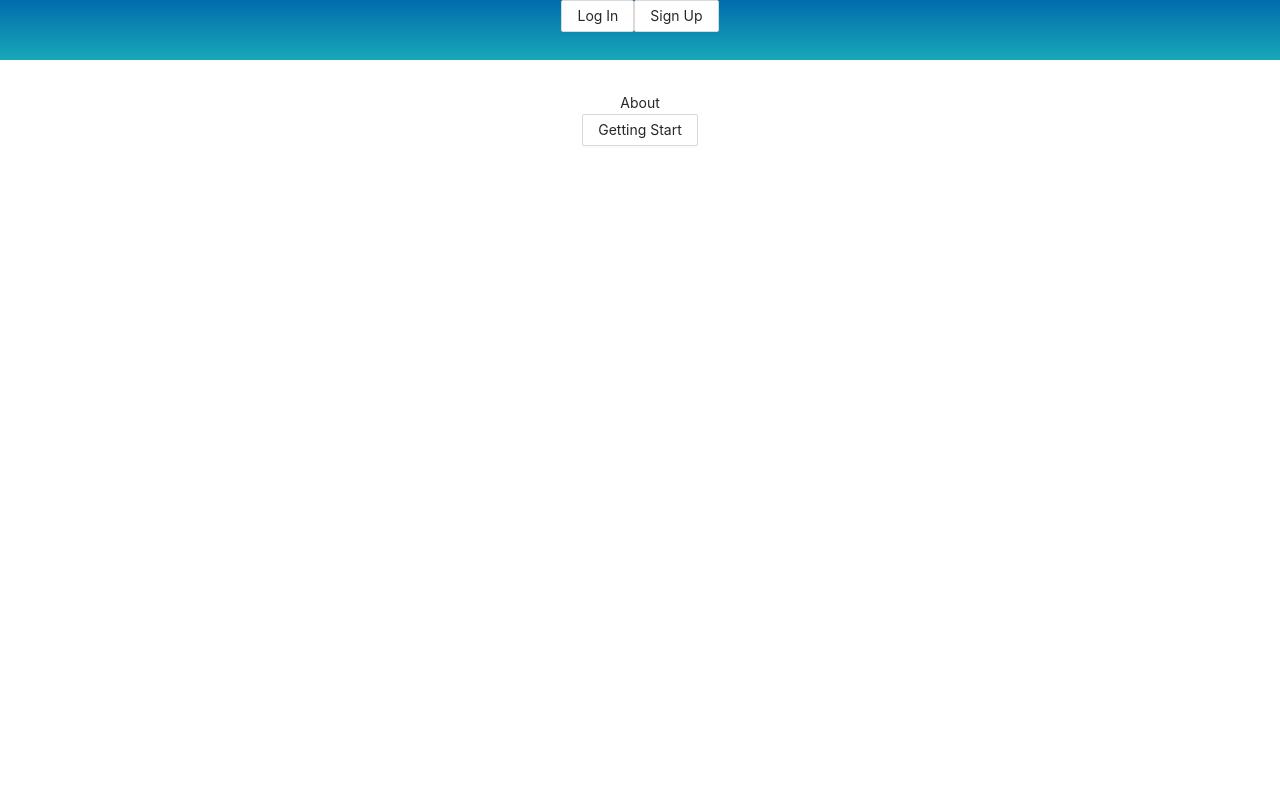
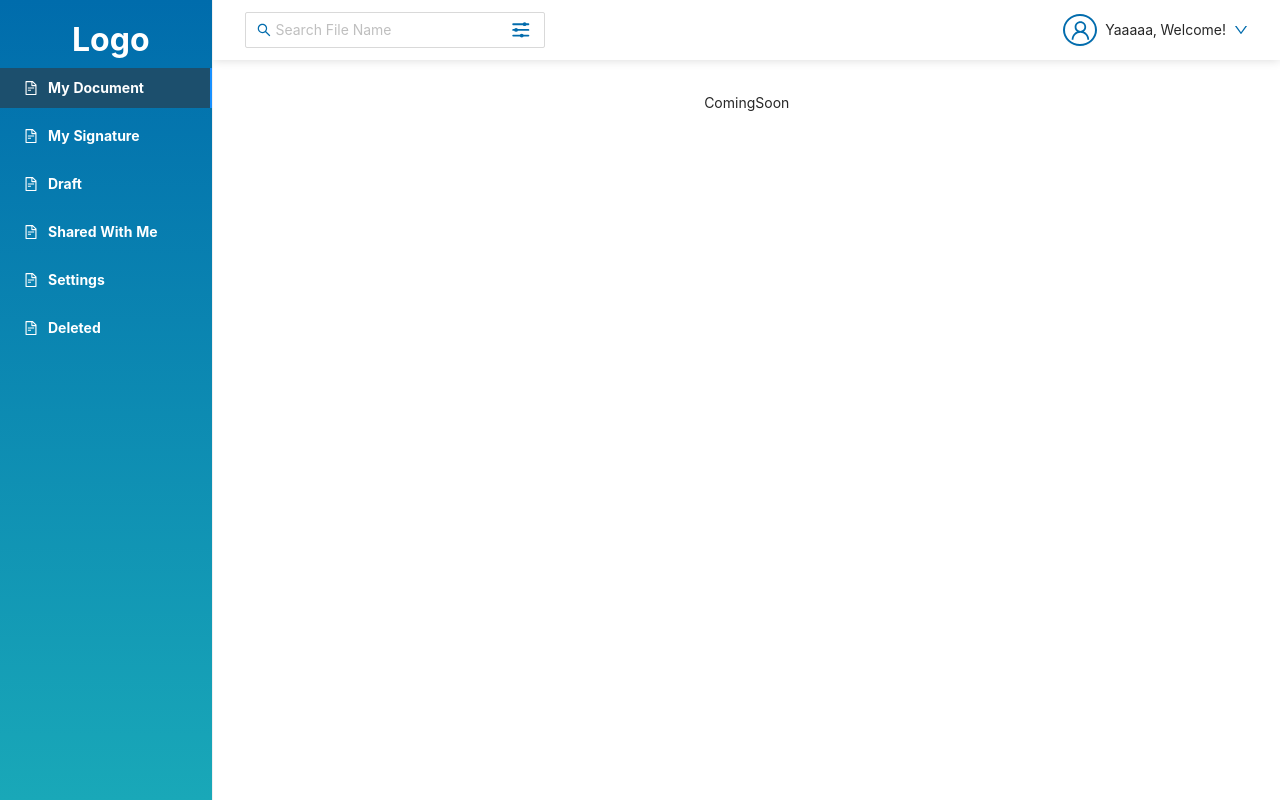
Before and after one commit to beca323/packyourname, a React (Create React App) app: page /#/dashboard in a window 1280 px wide. Built offline with nearby package versions, Linux system fonts and the light colour scheme.

Commit message:
hashrouter

```diff
--- a/src/Common/TopBar/TopBar.js
+++ b/src/Common/TopBar/TopBar.js
@@ -1,7 +1,10 @@
-import { ControlOutlined, DownOutlined, SearchOutlined, UserOutlined } from '@ant-design/icons'
+import { DownOutlined, SearchOutlined, UserOutlined } from '@ant-design/icons'
 import { Button, Input } from 'antd'
 import React from 'react'
 import { Container } from './Style'
+import Icon from '@ant-design/icons';
+import { ReactComponent as IconPanel } from '../../Atoms/Icons/IconPanel.svg'
+
 
 export default function TopBar() {
   return (
@@ -9,7 +12,7 @@ export default function TopBar() {
       <Input
         prefix={<SearchOutlined style={{ color: '#026CAD' }} />}
         placeholder="Search File Name"
-        suffix={<ControlOutlined style={{ color: '#026CAD' }} />}
+        suffix={<Icon component={IconPanel} style={{fontSize: '1.6rem'}}/>}
         style={{ width: '300px' }} />
       <UserInfo />
     </Container>
--- a/src/index.js
+++ b/src/index.js
@@ -3,13 +3,13 @@ import ReactDOM from 'react-dom/client';
 import './index.css';
 import App from './App';
 import 'antd/dist/antd.css';
-import { BrowserRouter } from 'react-router-dom'
+import { BrowserRouter, HashRouter } from 'react-router-dom'
 
 const root = ReactDOM.createRoot(document.getElementById('root'));
 root.render(
   <React.StrictMode>
-    <BrowserRouter>
+    <HashRouter>
       <App />
-    </BrowserRouter>
+    </HashRouter>
   </React.StrictMode>
 );
```
Also changed, not shown: src/Atoms/Icons/IconPanel.svg (added).
